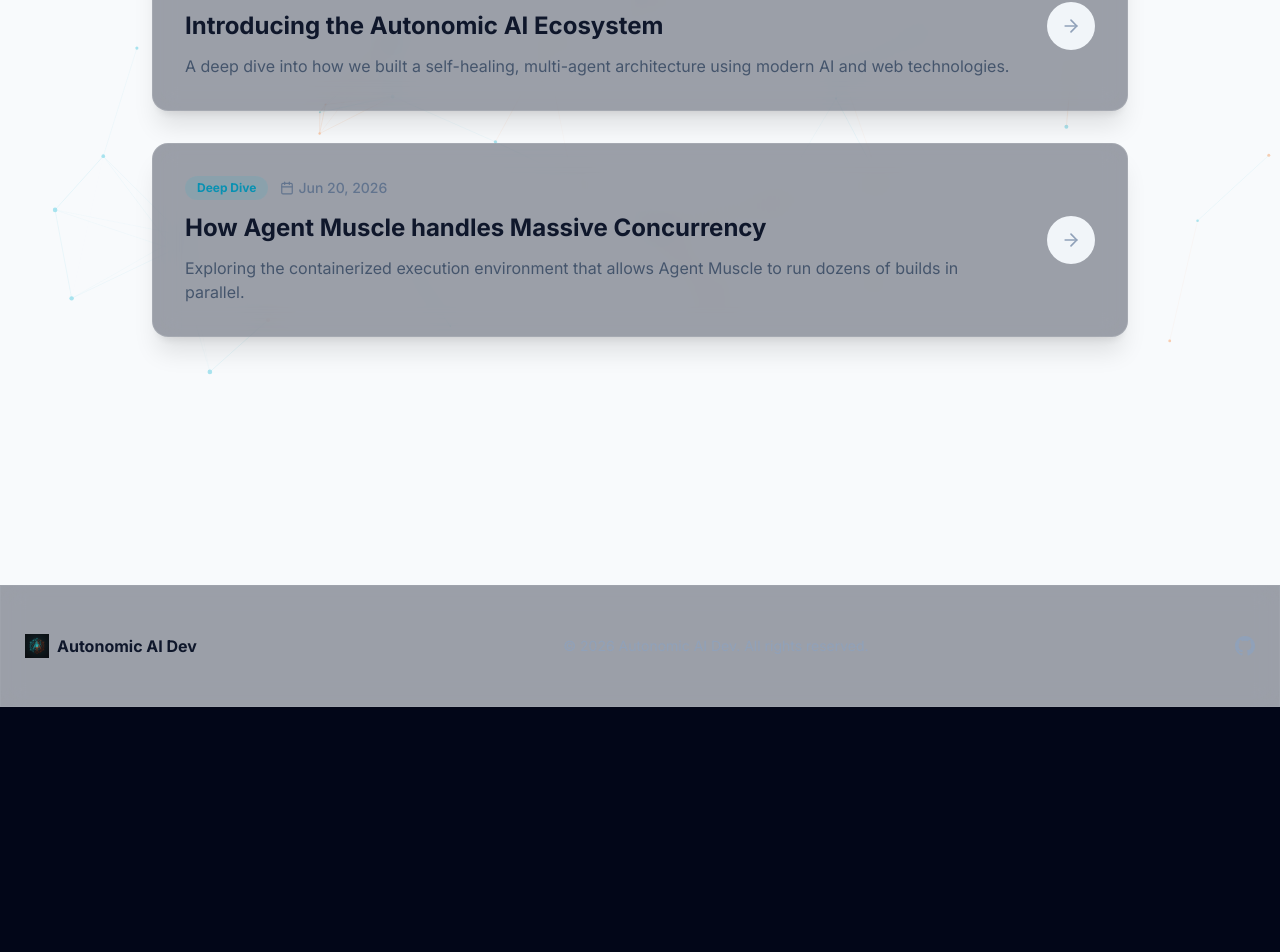
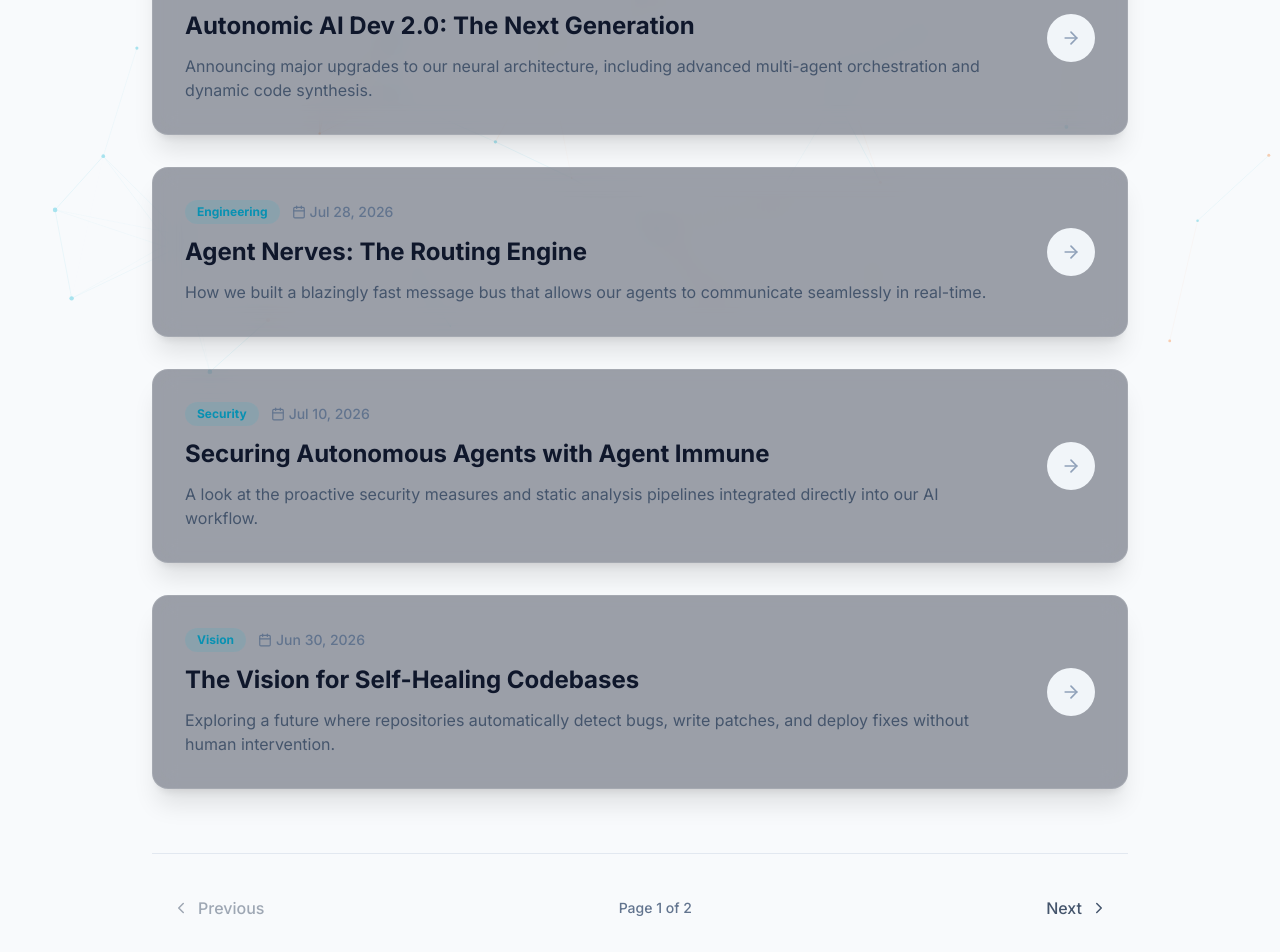
Before and after one commit to autonomic-ai-dev/website, a SvelteKit app: page /blog in a window 1280 px wide. Shown: the part 423-1375 px from the top of the page. Before the commit the page ends 1130 px from the top, so only its background shows below. Built offline with nearby package versions, Linux system fonts and the light colour scheme.

Commit message:
feat: add pagination to blog and fix agents link in topbar

```diff
--- a/src/routes/+layout.svelte
+++ b/src/routes/+layout.svelte
@@ -32,7 +32,7 @@
       </a>
 
       <div class="hidden md:flex items-center gap-8">
-        <a href="/#agents" class="text-sm font-medium text-slate-300 hover:text-white transition-colors">Agents</a>
+        <a href="/#ecosystem" class="text-sm font-medium text-slate-300 hover:text-white transition-colors">Agents</a>
         <a href="/docs" class="text-sm font-medium text-slate-300 hover:text-white transition-colors">Docs</a>
         <a href="/blog" class="text-sm font-medium text-slate-300 hover:text-white transition-colors">Blog</a>
         <a href="https://agent-ci-dashboard.vercel.app" target="_blank" rel="noopener noreferrer" class="px-5 py-2.5 rounded-full text-sm font-medium bg-white/10 hover:bg-white/20 text-white border border-white/10 transition-all backdrop-blur-md flex items-center gap-2 group">
@@ -60,7 +60,7 @@
     <!-- Mobile Menu Overlay -->
     {#if isMobileMenuOpen}
       <div class="md:hidden absolute top-20 left-0 w-full glass border-b border-slate-200 dark:border-white/10 p-6 flex flex-col gap-6 shadow-2xl animate-in slide-in-from-top-2">
-        <a href="/#agents" onclick={() => isMobileMenuOpen = false} class="text-lg font-medium text-slate-600 dark:text-slate-300 hover:text-brand-600 dark:hover:text-white">Agents</a>
+        <a href="/#ecosystem" onclick={() => isMobileMenuOpen = false} class="text-lg font-medium text-slate-600 dark:text-slate-300 hover:text-brand-600 dark:hover:text-white">Agents</a>
         <a href="/docs" onclick={() => isMobileMenuOpen = false} class="text-lg font-medium text-slate-600 dark:text-slate-300 hover:text-brand-600 dark:hover:text-white">Docs</a>
         <a href="/blog" onclick={() => isMobileMenuOpen = false} class="text-lg font-medium text-slate-600 dark:text-slate-300 hover:text-brand-600 dark:hover:text-white">Blog</a>
         <a href="https://agent-ci-dashboard.vercel.app" target="_blank" rel="noopener noreferrer" class="px-5 py-3 mt-2 rounded-xl text-center font-bold bg-gradient-to-r from-brand-600 to-accent-600 text-white shadow-lg">
--- a/src/routes/blog/+page.svelte
+++ b/src/routes/blog/+page.svelte
@@ -1,8 +1,36 @@
 <script lang="ts">
-  import { ArrowRight, Calendar } from "lucide-svelte";
+  import { ArrowRight, Calendar, ChevronLeft, ChevronRight } from "lucide-svelte";
 
   // Placeholder blog posts
-  const posts = [
+  const allPosts = [
+    {
+      title: "Autonomic AI Dev 2.0: The Next Generation",
+      excerpt: "Announcing major upgrades to our neural architecture, including advanced multi-agent orchestration and dynamic code synthesis.",
+      date: "Aug 15, 2026",
+      slug: "autonomic-ai-dev-2-0",
+      category: "Announcement"
+    },
+    {
+      title: "Agent Nerves: The Routing Engine",
+      excerpt: "How we built a blazingly fast message bus that allows our agents to communicate seamlessly in real-time.",
+      date: "Jul 28, 2026",
+      slug: "agent-nerves-routing-engine",
+      category: "Engineering"
+    },
+    {
+      title: "Securing Autonomous Agents with Agent Immune",
+      excerpt: "A look at the proactive security measures and static analysis pipelines integrated directly into our AI workflow.",
+      date: "Jul 10, 2026",
+      slug: "securing-agents-with-immune",
+      category: "Security"
+    },
+    {
+      title: "The Vision for Self-Healing Codebases",
+      excerpt: "Exploring a future where repositories automatically detect bugs, write patches, and deploy fixes without human intervention.",
+      date: "Jun 30, 2026",
+      slug: "vision-self-healing-codebases",
+      category: "Vision"
+    },
     {
       title: "Introducing the Autonomic AI Ecosystem",
       excerpt: "A deep dive into how we built a self-healing, multi-agent architecture using modern AI and web technologies.",
@@ -13,11 +41,34 @@
     {
       title: "How Agent Muscle handles Massive Concurrency",
       excerpt: "Exploring the containerized execution environment that allows Agent Muscle to run dozens of builds in parallel.",
-      date: "Jun 20, 2026",
+      date: "Jun 15, 2026",
       slug: "agent-muscle-concurrency",
       category: "Deep Dive"
+    },
+    {
+      title: "Building the Mission Control Dashboard",
+      excerpt: "Behind the scenes of our real-time, WebSocket-powered CI/CD monitoring interface.",
+      date: "Jun 01, 2026",
+      slug: "building-mission-control",
+      category: "Engineering"
     }
   ];
+
+  let currentPage = $state(1);
+  const postsPerPage = 4;
+
+  let totalPages = $derived(Math.ceil(allPosts.length / postsPerPage));
+  let paginatedPosts = $derived(allPosts.slice((currentPage - 1) * postsPerPage, currentPage * postsPerPage));
+
+  function nextPage() {
+    if (currentPage < totalPages) currentPage++;
+    window.scrollTo({ top: 0, behavior: 'smooth' });
+  }
+
+  function prevPage() {
+    if (currentPage > 1) currentPage--;
+    window.scrollTo({ top: 0, behavior: 'smooth' });
+  }
 </script>
 
 <svelte:head>
@@ -32,7 +83,7 @@
   </div>
 
   <div class="grid grid-cols-1 gap-8">
-    {#each posts as post}
+    {#each paginatedPosts as post}
       <a href={`/blog/${post.slug}`} class="glass-card p-8 group flex flex-col md:flex-row gap-8 items-start md:items-center justify-between">
         <div class="flex-1">
           <div class="flex items-center gap-3 mb-3">
@@ -52,4 +103,31 @@
       </a>
     {/each}
   </div>
+
+  <!-- Pagination Controls -->
+  {#if totalPages > 1}
+    <div class="mt-16 flex items-center justify-between border-t border-slate-200 dark:border-white/10 pt-8">
+      <button
+        onclick={prevPage}
+        disabled={currentPage === 1}
+        class="flex items-center gap-2 px-5 py-2.5 rounded-full font-medium transition-colors disabled:opacity-50 disabled:cursor-not-allowed text-slate-600 dark:text-slate-300 hover:bg-slate-100 dark:hover:bg-white/10"
+      >
+        <ChevronLeft size={18} />
+        Previous
+      </button>
+
+      <span class="text-sm font-medium text-slate-500 dark:text-slate-400">
+        Page {currentPage} of {totalPages}
+      </span>
+
+      <button
+        onclick={nextPage}
+        disabled={currentPage === totalPages}
+        class="flex items-center gap-2 px-5 py-2.5 rounded-full font-medium transition-colors disabled:opacity-50 disabled:cursor-not-allowed text-slate-600 dark:text-slate-300 hover:bg-slate-100 dark:hover:bg-white/10"
+      >
+        Next
+        <ChevronRight size={18} />
+      </button>
+    </div>
+  {/if}
 </main>
```
